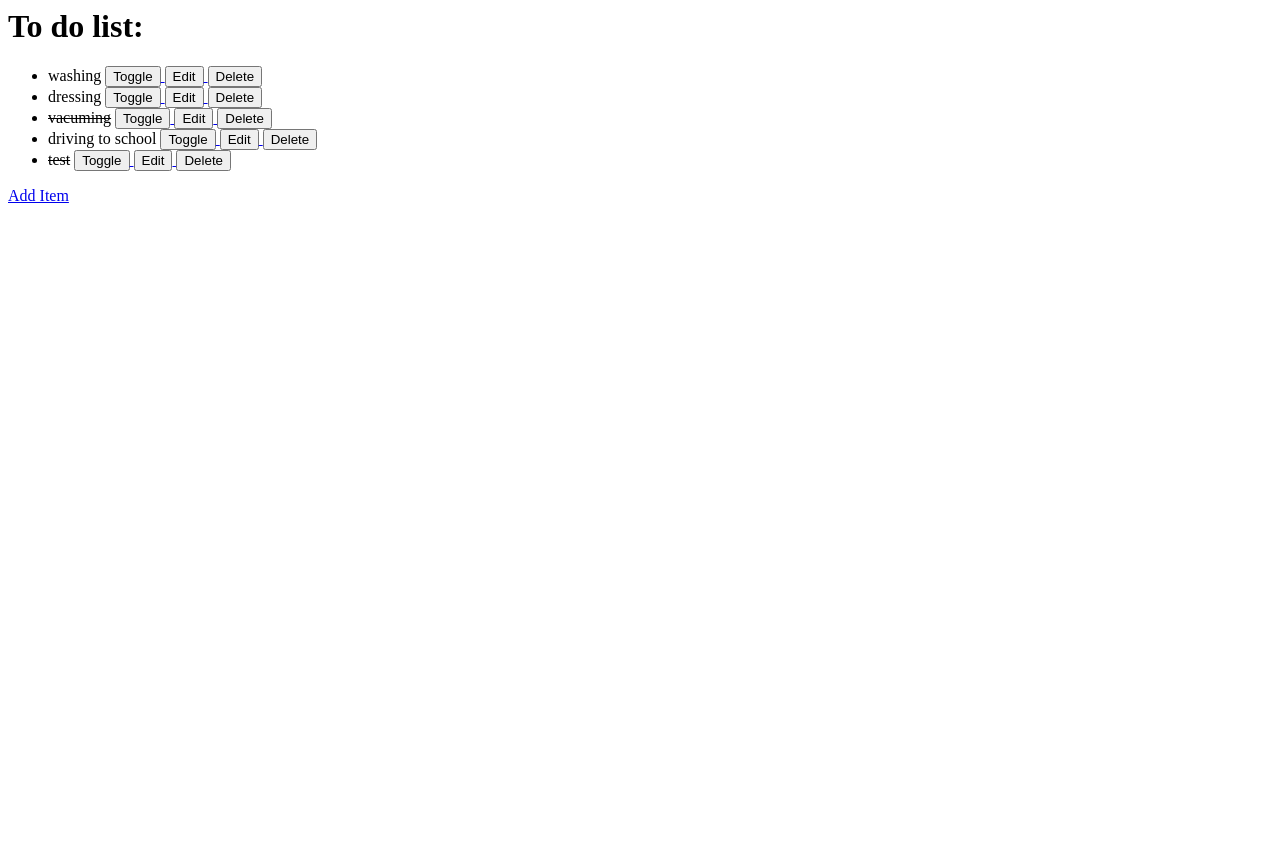
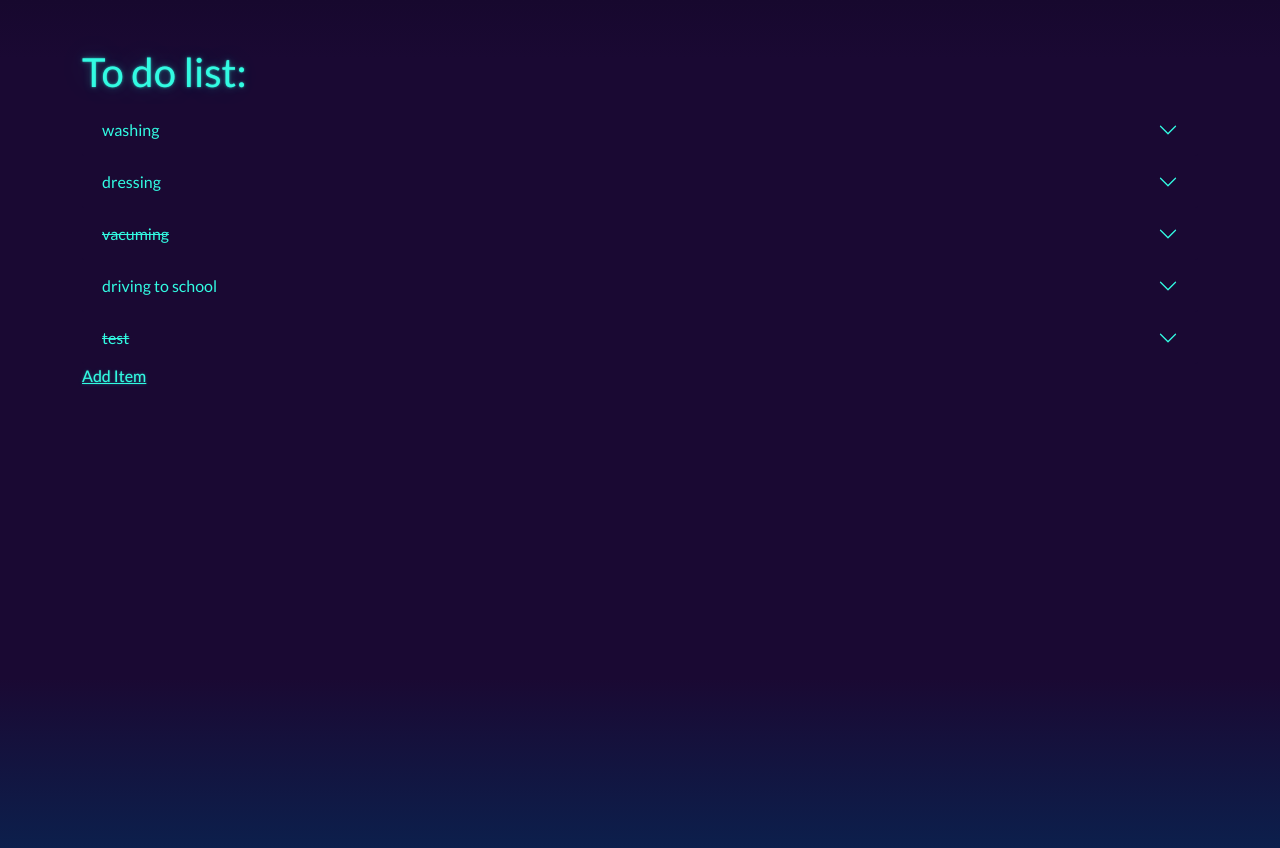
Before and after one commit to JoGorska/Code-Institute-Hello-Django-lecture, a Django app: page / in a window 1280 px wide. Before the commit the page ends 203 px from the top, so only its background shows below. Run offline with Django 3.2, Linux system fonts and the light colour scheme; data comes from the database, SQL or seed files in the repository; both versions use the stored data as it was after the commit; some libraries are stand-ins or nearby versions.

Commit message:
Fixed issue with static not loading and add bootstrap classes to todo_list template

```diff
--- a/requirements.txt
+++ b/requirements.txt
@@ -10,6 +10,7 @@
 certifi==2021.5.30
 cffi==1.14.6
 charset-normalizer==2.0.4
+cloudinary==1.28.0
 colorama==0.4.4
 coverage==6.2
 cryptography==3.4.8
@@ -18,6 +19,7 @@
 defusedxml==0.7.1
 distlib==0.3.2
 dj-database-url==0.5.0
+dj3-cloudinary-storage==0.0.6
 Django==3.2.9
 docutils==0.17.1
 entrypoints==0.3
--- a/todo/templates/base.html
+++ b/templates/base.html
@@ -1,5 +1,5 @@
 
-
+{% load static %}
 
 <!DOCTYPE html>
 <html lang="en">
@@ -19,9 +19,13 @@
 
         <title>To do list</title>
     </head>
-    <body>
+    <body class="vh-100">
 
-
+        {% block content %}
+        <!-- Content Goes here -->
+        {% endblock content %}
+    <!--Bootstrap JavaScript-->
+    <script src="https://cdn.jsdelivr.net/npm/bootstrap@5.0.2/dist/js/bootstrap.bundle.min.js" integrity="sha384-MrcW6ZMFYlzcLA8Nl+NtUVF0sA7MsXsP1UyJoMp4YLEuNSfAP+JcXn/tWtIaxVXM" crossorigin="anonymous"></script>
 
     </body>
 </html>
--- /dev/null
+++ b/templates/todo/todo_list.html
@@ -0,0 +1,69 @@
+
+{% extends "base.html" %}
+{% load static %}
+
+{% block content %}
+<div class="container mt-5">
+
+    <h1>To do list:</h1>
+
+
+    <div class="accordion accordion-flush" id="to-do-list">
+        {% for item in items %}
+        <div class="accordion-item">
+            <!-- accordeaon header -->
+            {% if item.done %}
+
+            <h2 class="accordion-header font-neon" id="heading-{{item.id}}">
+
+                <button class="accordion-button collapsed" type="button" data-bs-toggle="collapse" data-bs-target="#item-id-{{item.id}}" aria-expanded="true" aria-controls="collapseOne">
+                    <strike>{{item.name}}</strike>
+                </button>
+            </h2>
+
+            {% else %}
+            <h2 class="accordion-header" id="heading-{{item.id}}">
+
+                <button class="accordion-button collapsed" type="button" data-bs-toggle="collapse" data-bs-target="#item-id-{{item.id}}" aria-expanded="true" aria-controls="collapseOne">
+                    {{item.name}}
+                </button>
+            </h2>
+
+            {% endif %}
+
+            <!-- accordeon body -->
+            <div id="item-id-{{item.id}}" class="accordion-collapse collapse" aria-labelledby="heading-{{item.id}}" data-bs-parent="#to-do-list">
+                <div class="accordion-body">
+                <div class="container">
+                    <div class="row">
+                        <div class="col">
+                            <a href="/toggle/{{ item.id }}" class="btn btn-outline-secondary m-3" >
+                                Toggle
+                            </a>
+                        </div>
+                        <div class="col">
+                            <a href="/edit/{{ item.id }}" class="btn btn-outline-info m-3">
+                                Edit
+                            </a>
+                        </div>
+                        <div class="col">
+                            <a href="/delete/{{ item.id }}" class="btn btn-outline-danger m-3">
+                                Delete
+                            </a>
+                        </div>
+                    </div>
+                </div>
+            </div>
+        </div>
+        {% empty %}
+
+            <div class="accordion-item">You have nothing to do</div>
+
+        {% endfor %}
+
+    </div>
+    <a href="/add">Add Item</a>
+
+</div>
+
+    {% endblock %}
--- a/todo/templates/todo/todo_list.html
+++ /dev/null
@@ -1,34 +0,0 @@
-
-
-
-    <h1>To do list:</h1>
-    <ul>
-        {% for item in items %}
-
-            {% if item.done %}
-
-                <li><strike>{{item.name}}</strike>
-
-            {% else %}
-
-                <li>{{item.name}}
-
-            {% endif %}
-                <a href="/toggle/{{ item.id }}">
-                    <button>Toggle</button>
-                </a>
-
-                <a href="/edit/{{ item.id }}">
-                    <button>Edit</button>
-                </a>
-                <a href="/delete/{{ item.id }}">
-                    <button>Delete</button>
-                </a>
-            </li>
-
-        {% empty %}
-            <li>You have nothing to do</li>
-        {% endfor %}
-
-    </ul>
-    <a href="/add">Add Item</a>
```
Also changed, not shown: django_todo/settings.py (+8 -2 lines), templates/todo/add_item.html (added, +17 -0 lines), templates/todo/edit_item.html (added, +12 -0 lines), templates/todo/todo_list-oryginal.html (added, +44 -0 lines), todo/templates/todo/add_item.html (deleted, +0 -19 lines), todo/templates/todo/edit_item.html (deleted, +0 -19 lines), db.sqlite3.
